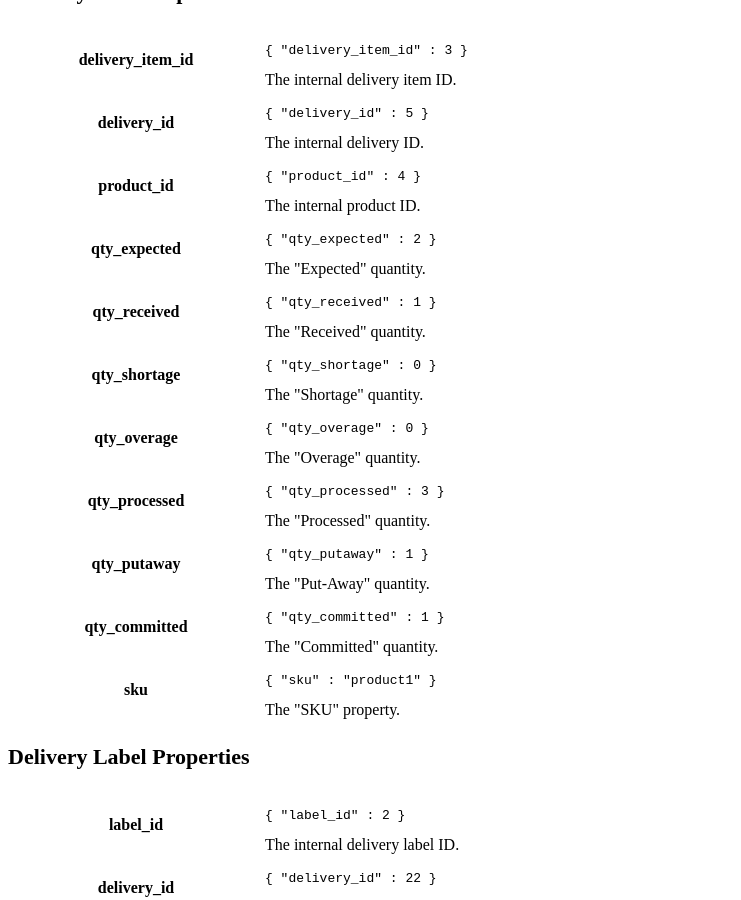
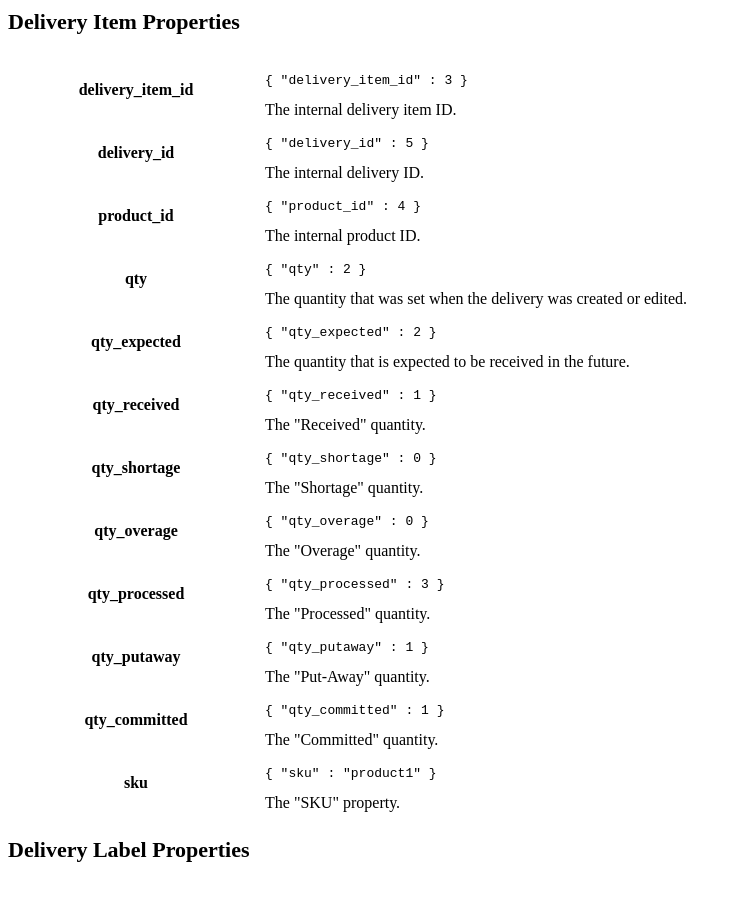
Before and after one commit to ShipStream/shipstream.github.io, a Jekyll site: the page built from _posts/2014-07-25-delivery.md, in a window 1280 px wide and 900 px high, scrolled down 10848 px. Shown: the whole window, without its empty margins (0-741 px from the left). Built offline with Jekyll 4.4.1, drawn with Linux system fonts in a browser that asks for light colours; a style sheet for code colours, icons or effects is not loaded; some of the changed text lies outside the part shown.

Commit message:
Document delivery qty field (changed qty_expected). (#25)
* Document qty_unreceived.

* Revert renaming qty_expected to qty_unreceived.

* Rename delivery.qty_expected to qty

```diff
--- a/_posts/2014-07-25-delivery.md
+++ b/_posts/2014-07-25-delivery.md
@@ -135,7 +135,8 @@ Get delivery for one delivery id:
                         "delivery_item_id" : 1,
                         "delivery_id" : 1,
                         "product_id" : 214,
-                        "qty_expected" : 1,
+                        "qty" : 1,
+                        "qty_expected" : 0,
                         "qty_received" : 1,
                         "qty_shortage" : 0,
                         "qty_overage" : 5,
@@ -148,7 +149,8 @@ Get delivery for one delivery id:
                         "delivery_item_id" : 2,
                         "delivery_id" : 1,
                         "product_id" : 213,
-                        "qty_expected" : 1,
+                        "qty" : 1,
+                        "qty_expected" : 0,
                         "qty_received" : 1,
                         "qty_shortage" : 0,
                         "qty_overage" : 0,
@@ -823,10 +825,17 @@ Update delivery.
         </td>
     </tr>
     <tr>
+        <th>qty</th>
+        <td>
+            <pre><code>{ "qty" : 2 }</code></pre>
+            The quantity that was set when the delivery was created or edited.
+        </td>
+    </tr>
+    <tr>
         <th>qty_expected</th>
         <td>
             <pre><code>{ "qty_expected" : 2 }</code></pre>
-            The "Expected" quantity.
+            The quantity that is expected to be received in the future.
         </td>
     </tr>
     <tr>
--- a/samples/delivery_import_sample.csv
+++ b/samples/delivery_import_sample.csv
@@ -1,4 +1,4 @@
-id,delivery_type,sender_name,carrier_name,expected_delivery,merchant_ref,sender_ref,sku,qty_expected
+id,delivery_type,sender_name,carrier_name,expected_delivery,merchant_ref,sender_ref,sku,qty
 1,asn,Bill Gates,FedEx,"2014-07-31",12345,333,product1,50
 1,,,,,,,product2,100
 2,asn,Bill Gates,FedEx,"2014-08-12",12346,339,product3,40
--- a/samples/delivery_import_sample.json
+++ b/samples/delivery_import_sample.json
@@ -8,11 +8,11 @@
   "items" : [
     {
       "sku" : "product1",
-      "qty_expected" : 5
+      "qty" : 5
     },
     {
       "sku" : "product2",
-      "qty_expected" : 1
+      "qty" : 1
     }
   ]
 }
```
Also changed, not shown: other parts of _posts/2014-07-25-delivery.md (+2 -2 lines), _posts/2015-06-18-import-formats.md (+3 -3 lines).
